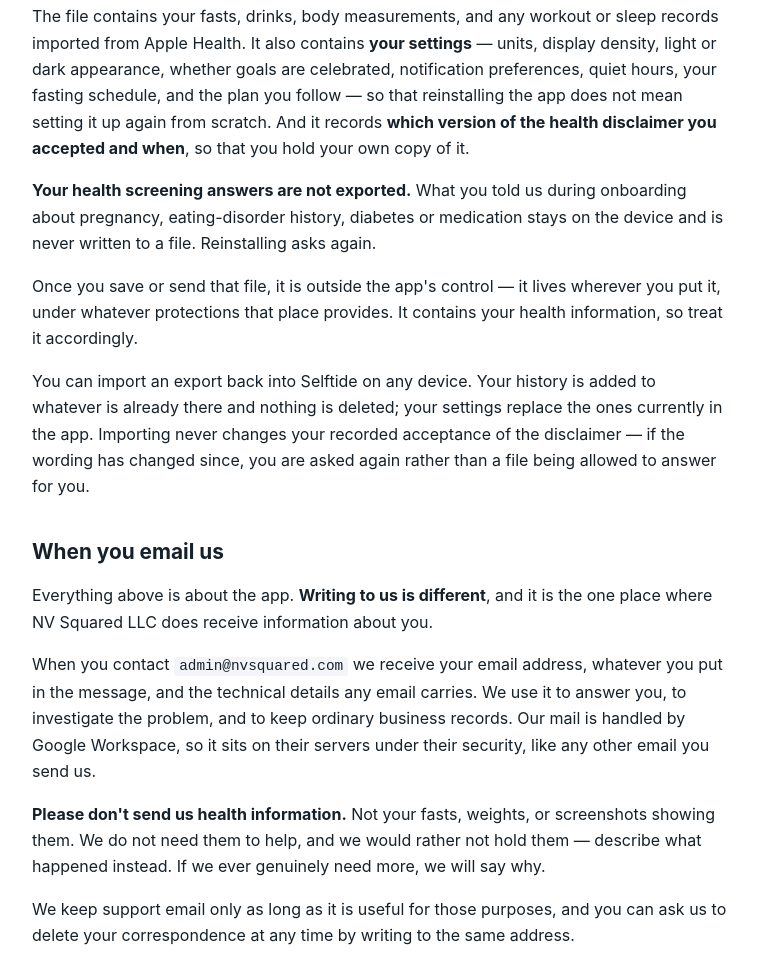
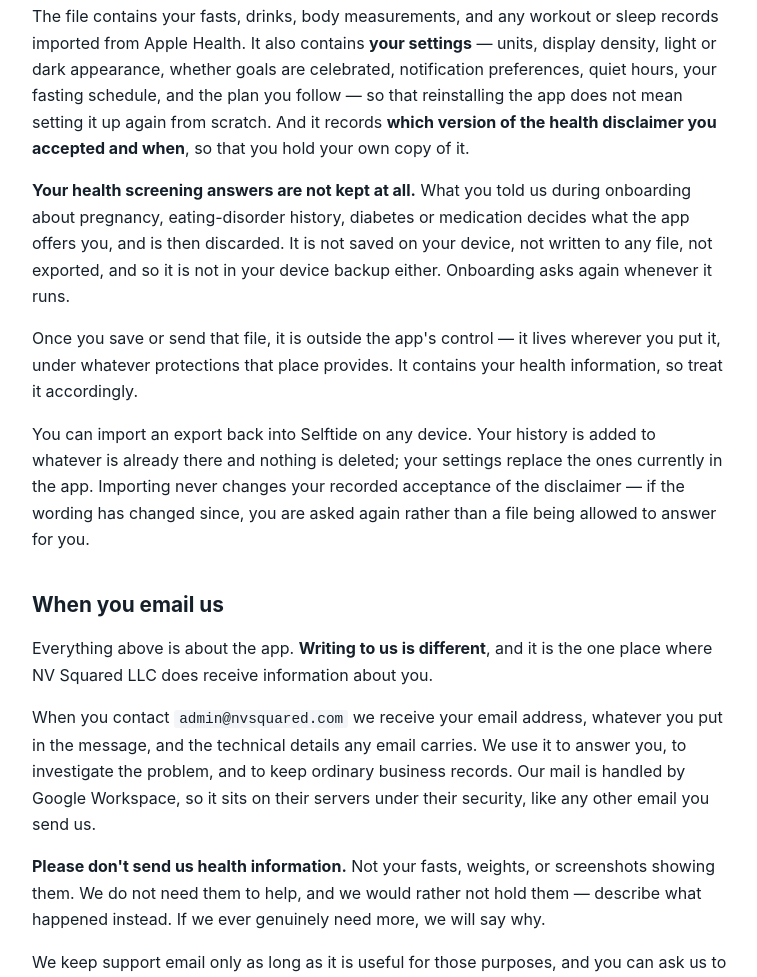
Before and after one commit to NV-Squared/selftide-legal, a plain HTML site: page selftide/privacy/index.html in a window 1280 px wide. Shown: the part 3597-4574 px from the top of the page, without its empty margins (260-1017 px from the left). Drawn offline with Linux system fonts and the light colour scheme.

Commit message:
Screening answers are not kept at all
The app stopped retaining them (Selftide EB-044): onboarding.safetyProfile
was written once and never read back, so the most sensitive data the app
learns was persisted for no behaviour, in UserDefaults, which no API can
exclude from an iCloud backup. The documents now say so rather than
saying the answers stay on the device.

Generated by Tools/build-legal-pages.py. Never hand-edited.

```diff
--- a/selftide/privacy/index.html
+++ b/selftide/privacy/index.html
@@ -81,7 +81,7 @@
 <h2>Exporting your data</h2>
 <p>Selftide can export everything it holds as a JSON file, from <strong>Settings → Your data</strong>. This only happens when you ask for it.</p>
 <p>The file contains your fasts, drinks, body measurements, and any workout or sleep records imported from Apple Health. It also contains <strong>your settings</strong> — units, display density, light or dark appearance, whether goals are celebrated, notification preferences, quiet hours, your fasting schedule, and the plan you follow — so that reinstalling the app does not mean setting it up again from scratch. And it records <strong>which version of the health disclaimer you accepted and when</strong>, so that you hold your own copy of it.</p>
-<p><strong>Your health screening answers are not exported.</strong> What you told us during onboarding about pregnancy, eating-disorder history, diabetes or medication stays on the device and is never written to a file. Reinstalling asks again.</p>
+<p><strong>Your health screening answers are not kept at all.</strong> What you told us during onboarding about pregnancy, eating-disorder history, diabetes or medication decides what the app offers you, and is then discarded. It is not saved on your device, not written to any file, not exported, and so it is not in your device backup either. Onboarding asks again whenever it runs.</p>
 <p>Once you save or send that file, it is outside the app&#x27;s control — it lives wherever you put it, under whatever protections that place provides. It contains your health information, so treat it accordingly.</p>
 <p>You can import an export back into Selftide on any device. Your history is added to whatever is already there and nothing is deleted; your settings replace the ones currently in the app. Importing never changes your recorded acceptance of the disclaimer — if the wording has changed since, you are asked again rather than a file being allowed to answer for you.</p>
 <h2>When you email us</h2>
```
Also changed, not shown: selftide/support/index.html (+1 -1 lines).
